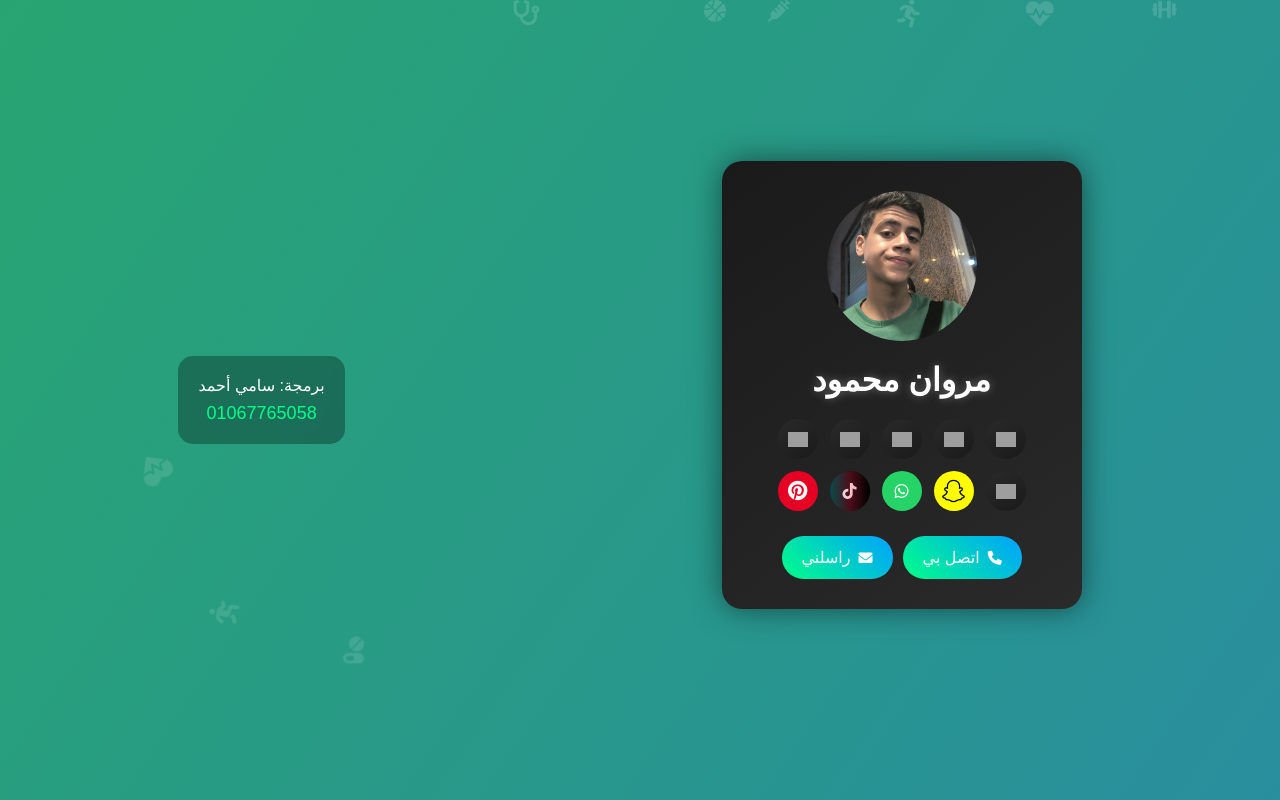
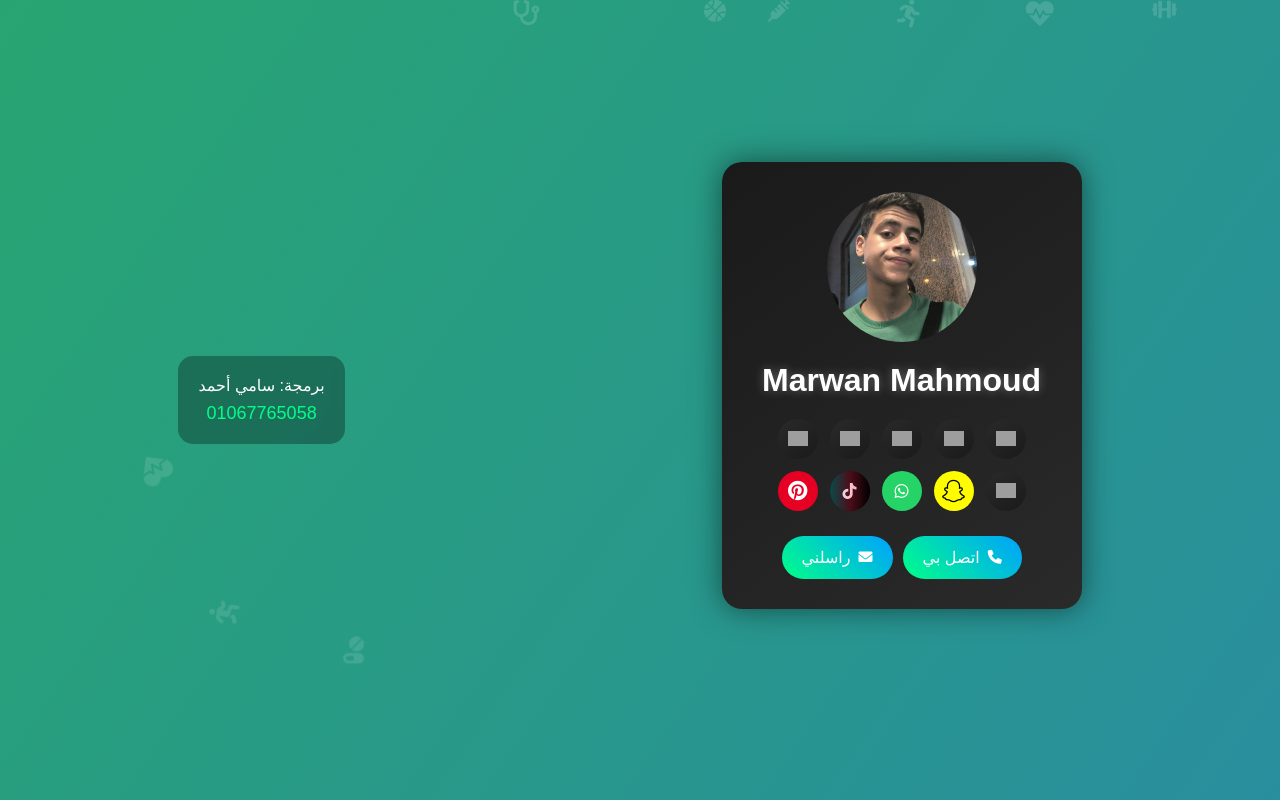
Before and after one commit to Samyahmed480/Marwan-Mahmoud, a plain HTML site: page index.html in a window 1280 px wide. Drawn offline with Linux system fonts and the light colour scheme; grey boxes are pictures that could not be loaded.

Commit message:
Update index.html

```diff
--- a/index.html
+++ b/index.html
@@ -35,7 +35,7 @@
                     <div class="glow-effect"></div>
                 </div>
 
-                <h1>مروان محمود</h1>
+                <h1>Marwan Mahmoud </h1>
 
                 <div class="social-links">
                     <a href="https://www.facebook.com/share/1DMuLETaJL/" class="social-btn">
```
